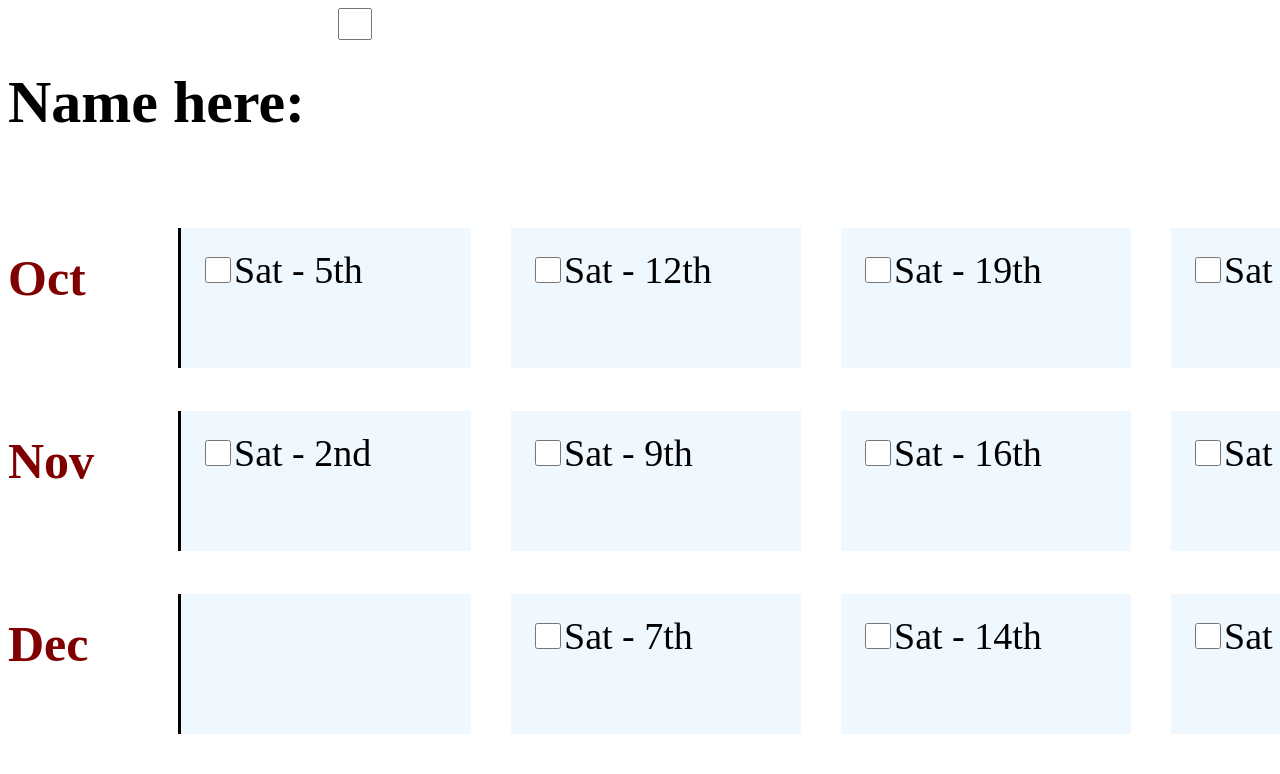
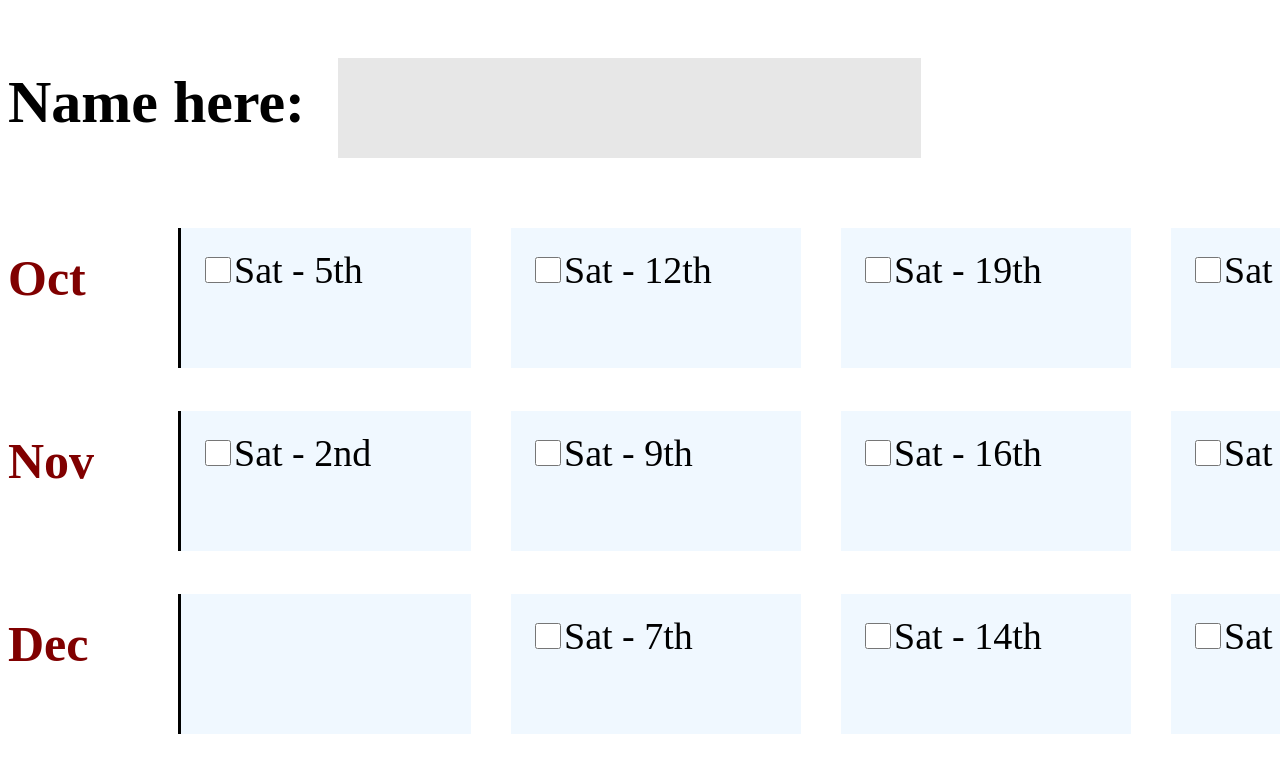
Before and after one commit to Ballchinian/ballchinian.github.io, a plain HTML site: page index.html in a window 1280 px wide. Shown: the top 774 px of the page. Drawn offline with Linux system fonts and the light colour scheme.

Commit message:
Update schedule.css

```diff
--- a/schedule.css
+++ b/schedule.css
@@ -19,7 +19,7 @@ section#name {
     white-space: nowrap;
 }
 
-section input#name {
+section input#nameInput {
     /**Input name box**/
     text-overflow: ellipsis;
     width: auto;
```
